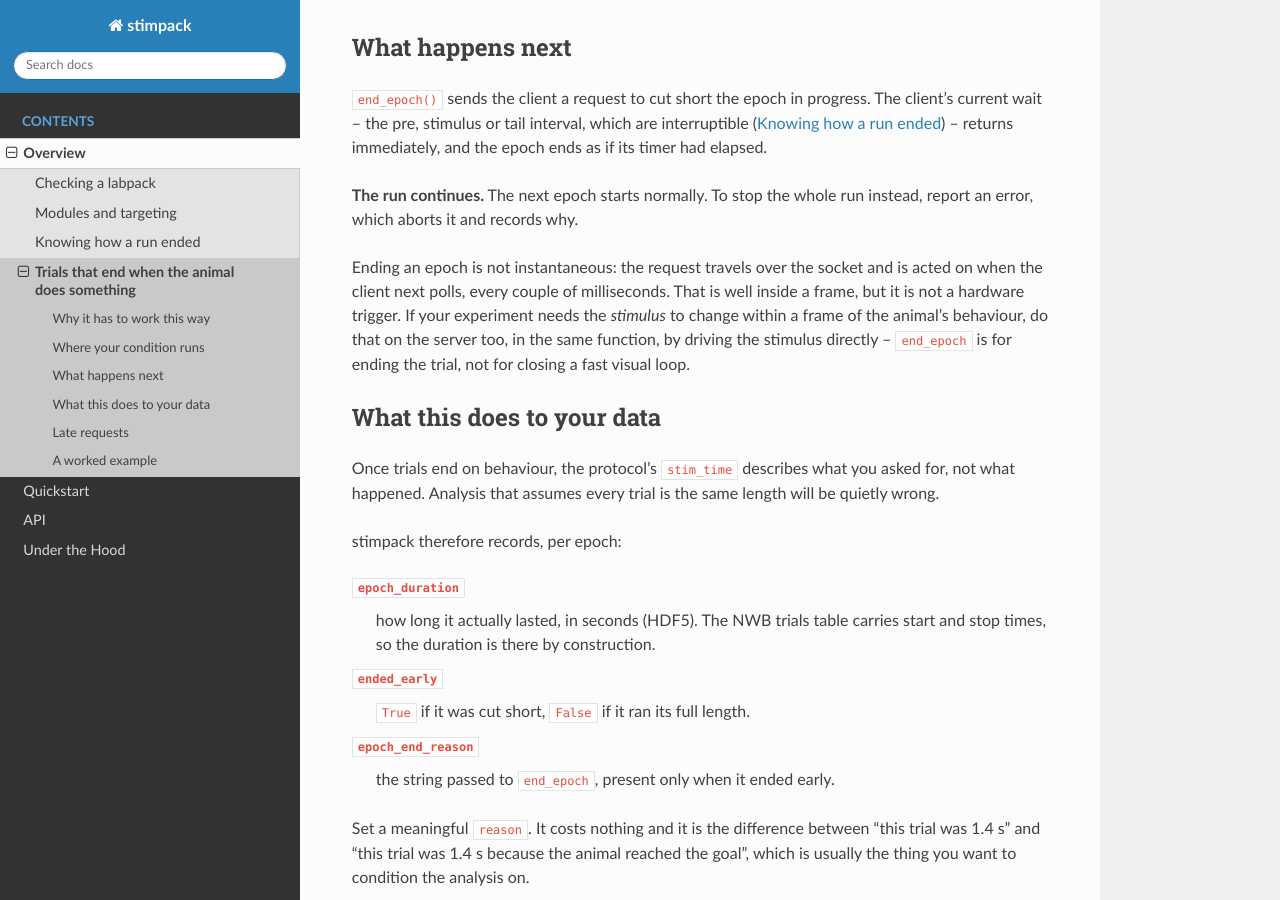
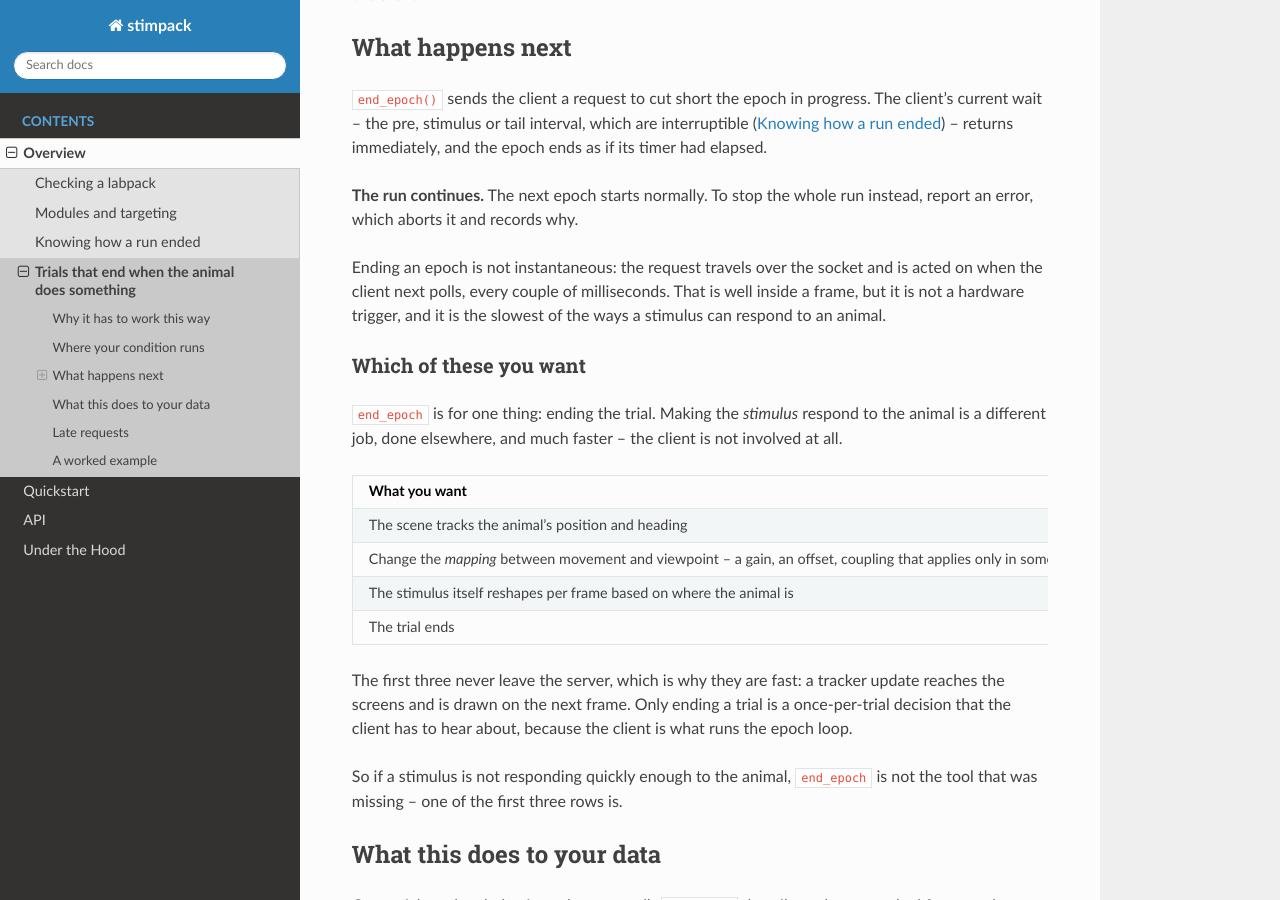
Before and after one commit to ClandininLab/stimpack, a Sphinx documentation site: the page built from docs/source/behaviour_ended_trials.rst, in a window 1280 px wide and 900 px high, scrolled down 1596 px. Built offline with Sphinx 7.4.7 and the Read the Docs theme 3.1.0, drawn with Linux system fonts in a browser that asks for light colours.

Commit message:
Say what "closing a fast visual loop" means, instead of assuming it
The end_epoch page warned against using it "for closing a fast visual loop" and left the reader to
know what that meant and what to do instead -- which is no use to the person the page is for.

Replaced with a table of the four things someone might mean by "the stimulus responds to the
animal", and where each is actually done: the viewpoint tracking that happens automatically, the
movement-to-viewpoint mapping the closed-loop function controls by what it returns, a custom
stimulus reshaping itself per frame from subject_position, and ending the trial. Only the last
involves the client, which is why it is the slowest, and the page now says so in those terms.

Every claim in the table checked against the code rather than written from memory.

Co-Authored-By: Claude Opus 5 <noreply@anthropic.com>
Claude-Session: https://claude.ai/code/session_01CPhcJNpT2UTPfwvfJKLdVv

```diff
--- a/docs/source/behaviour_ended_trials.rst
+++ b/docs/source/behaviour_ended_trials.rst
@@ -80,9 +80,39 @@ error, which aborts it and records why.
 
 Ending an epoch is not instantaneous: the request travels over the socket and is acted on when the
 client next polls, every couple of milliseconds. That is well inside a frame, but it is not a
-hardware trigger. If your experiment needs the *stimulus* to change within a frame of the animal's
-behaviour, do that on the server too, in the same function, by driving the stimulus directly --
-``end_epoch`` is for ending the trial, not for closing a fast visual loop.
+hardware trigger, and it is the slowest of the ways a stimulus can respond to an animal.
+
+Which of these you want
+-----------------------
+
+``end_epoch`` is for one thing: ending the trial. Making the *stimulus* respond to the animal is a
+different job, done elsewhere, and much faster -- the client is not involved at all.
+
+.. list-table::
+    :header-rows: 1
+    :widths: 34 66
+
+    * - What you want
+      - Where it happens
+    * - The scene tracks the animal's position and heading
+      - Automatic. Every ``paintGL``, the screen recomputes its perspective matrix from the current
+        subject position, so the viewpoint follows the animal with no code of your own.
+    * - Change the *mapping* between movement and viewpoint -- a gain, an offset, coupling that
+        applies only in some conditions
+      - Your server-side closed-loop function, by returning a modified ``state_update``. What you
+        return is what the screens are told.
+    * - The stimulus itself reshapes per frame based on where the animal is
+      - A custom stimulus. ``paintGL`` passes ``subject_position`` into every stimulus's
+        ``eval_at``, so it can rebuild its geometry each frame from the animal's current state.
+    * - The trial ends
+      - ``end_epoch`` -- this page.
+
+The first three never leave the server, which is why they are fast: a tracker update reaches the
+screens and is drawn on the next frame. Only ending a trial is a once-per-trial decision that the
+client has to hear about, because the client is what runs the epoch loop.
+
+So if a stimulus is not responding quickly enough to the animal, ``end_epoch`` is not the tool that
+was missing -- one of the first three rows is.
 
 What this does to your data
 ===========================
```
